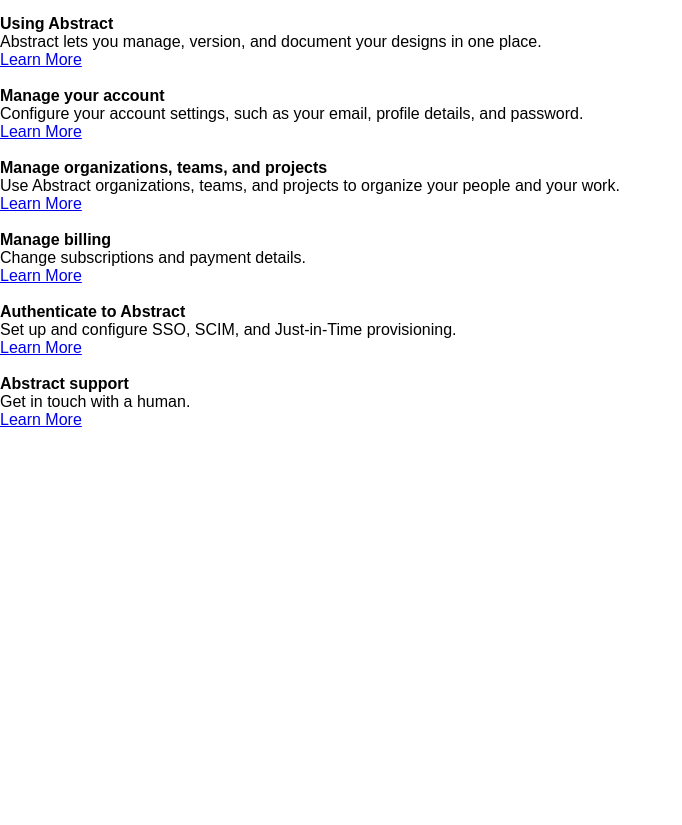
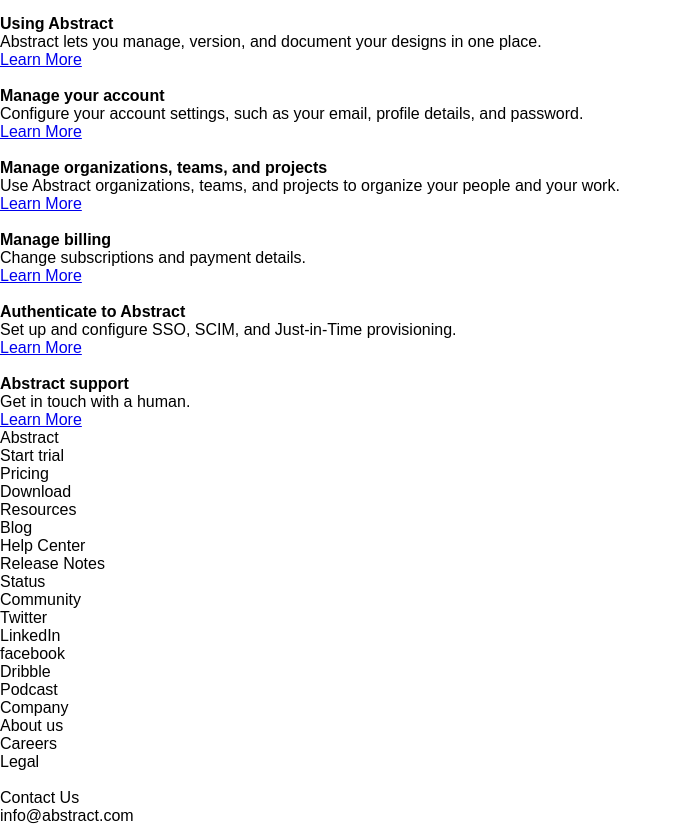
Before and after one commit to pabloskyDev/01-abstract, a plain HTML site: page index.html in a window 1280 px wide. Shown: the part 83-908 px from the top of the page, without its empty margins (0-682 px from the left). Before the commit the page ends 800 px from the top, so only its background shows below. Drawn offline with Linux system fonts and the light colour scheme.

Commit message:
[ADD] Basic structure footer

```diff
--- a/index.html
+++ b/index.html
@@ -88,7 +88,54 @@
         </section>
     </div>
     <footer>
-
+        <div class="links">
+            <div class="link-content">
+                <div class="link-content__title">Abstract</div>
+                <div class="link-content__list">
+                    <ul>
+                        <li>Start trial</li>
+                        <li>Pricing</li>
+                        <li>Download</li>
+                    </ul>
+                </div>
+            </div>
+            <div class="link-content">
+                <div class="link-content__title">Resources</div>
+                <div class="link-content__list">
+                    <ul>
+                        <li>Blog</li>
+                        <li>Help Center</li>
+                        <li>Release Notes</li>
+                        <li>Status</li>
+                    </ul>
+                </div>
+            </div>
+            <div class="link-content">
+                <div class="link-content__title">Community</div>
+                <div class="link-content__list">
+                    <ul>
+                        <li>Twitter</li>
+                        <li>LinkedIn</li>
+                        <li>facebook</li>
+                        <li>Dribble</li>
+                        <li>Podcast</li>
+                    </ul>
+                </div>
+            </div>
+            <div class="link-content">
+                <div class="link-content__title">Company</div>
+                <div class="link-content__list">
+                    <ul>
+                        <li>About us</li>
+                        <li>Careers</li>
+                        <li>Legal</li>
+                        <li></li>
+                        <li>Contact Us</li>
+                        <li>info@abstract.com</li>
+                    </ul>
+                </div>
+            </div>
+        </div>
     </footer>
 </body>
 </html>
```
